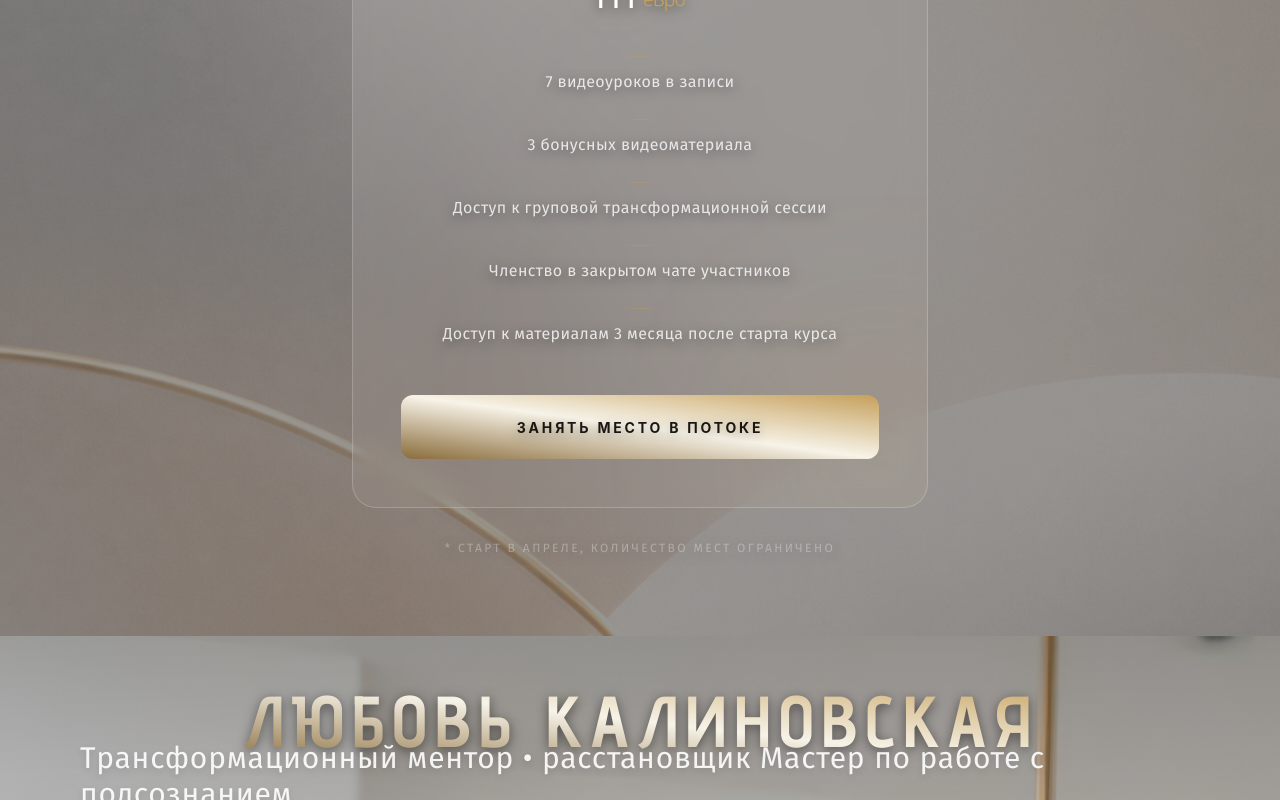
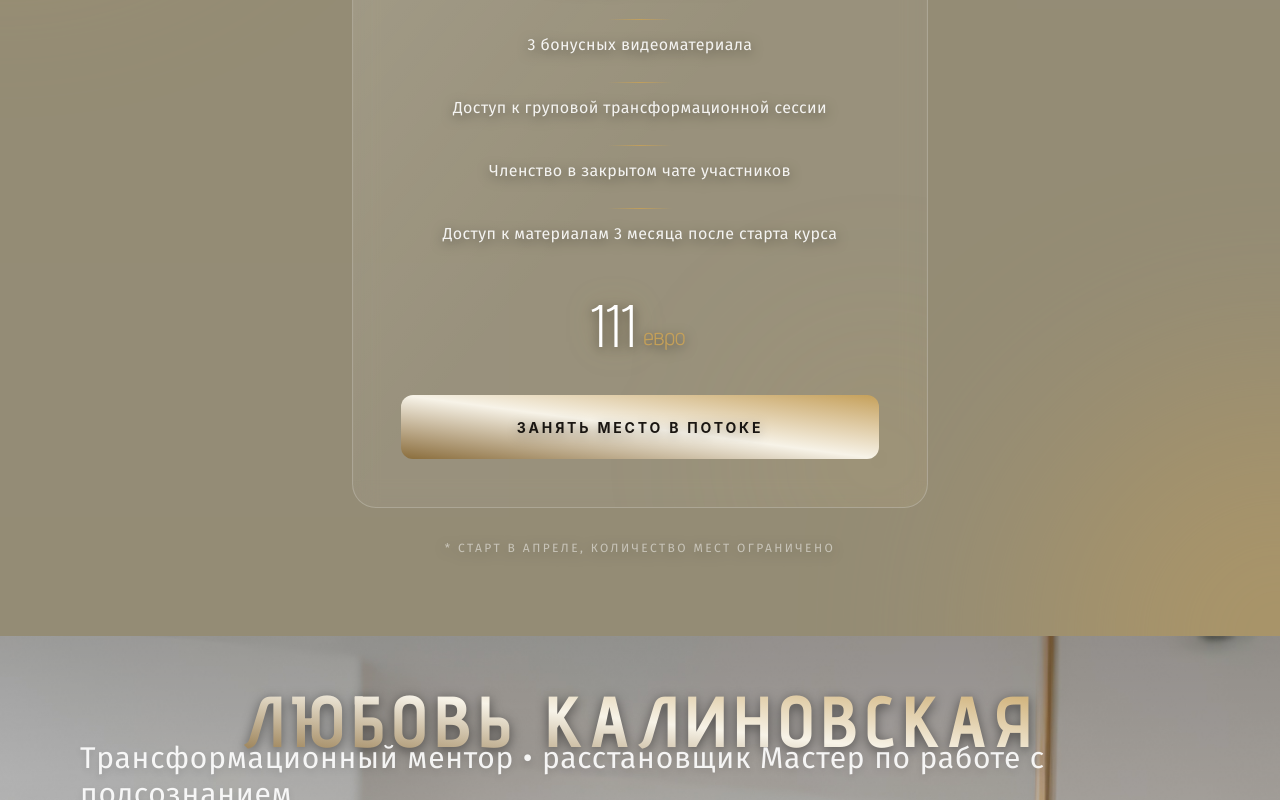
Before and after one commit to Claw99/liubov_course, a React (Vite) app: page / in a window 1280 px wide. Shown: the part 3040-3840 px from the top of the page. Built offline with nearby package versions, Linux system fonts and the light colour scheme.

Commit message:
feat: changing pre cast12345678

```diff
--- a/src/sections/Pricing.jsx
+++ b/src/sections/Pricing.jsx
@@ -19,15 +19,13 @@ export const Pricing = () => {
   return (
     <section
       id="pricing"
-      className="relative bg-[#1a1612] py-20 px-5 overflow-hidden"
-      style={{
-        backgroundImage:
-          "linear-gradient(to bottom, rgba(26, 22, 18, 0.45), rgba(26, 22, 18, 0.45)), url('/pricebg.PNG')",
-        backgroundSize: "cover",
-        backgroundPosition: "center",
-        backgroundAttachment: "fixed",
-      }}
+      className="relative bg-[#D4C8A8] py-20 px-5 overflow-hidden"
     >
+      <div className="absolute inset-0 bg-black/30 pointer-events-none z-0" />
+      {/* Золотые переливы по углам (оба в насыщенном бронзовом стиле) */}
+      {/* БЛАГОРОДНЫЕ ЗОЛОТЫЕ ПЕРЕЛИВЫ (Античное золото, без желтизны) */}
+      <div className="absolute top-0 left-0 w-[500px] h-[500px] bg-[#C5A059] opacity-45 blur-[120px] rounded-full -translate-x-1/2 -translate-y-1/2 pointer-events-none z-0" />
+      <div className="absolute bottom-0 right-0 w-[500px] h-[500px] bg-[#C5A059] opacity-45 blur-[120px] rounded-full translate-x-1/2 translate-y-1/2 pointer-events-none z-0" />
       <div className="max-w-xl mx-auto flex flex-col gap-8">
         {/* Заголовок секции */}
         <div className="text-center">
@@ -61,6 +59,17 @@ export const Pricing = () => {
                   {plan.description}
                 </p>
 
+                {/* Список фич */}
+                <ul className="w-full space-y-6 mb-12">
+                  {plan.features.map((feature, fKey) => (
+                    <li key={fKey} className="flex flex-col items-center gap-3">
+                      <div className="w-16 h-[1px] bg-gradient-to-r from-transparent via-[#c5a059] to-transparent opacity-90" />
+                      <span className="font-fira text-white/90 text-md md:text-base tracking-wide leading-relaxed drop-shadow-[0_3px_6px_rgba(0,0,0,0.5)]">
+                        {feature}
+                      </span>
+                    </li>
+                  ))}
+                </ul>
                 {/* Цена */}
                 <div className="text-6xl font-advent text-white mb-10 flex items-start justify-center drop-shadow-[0_3px_6px_rgba(0,0,0,0.5)]">
                   <span className="drop-shadow-[0_0_15px_rgba(197,160,89,0.3)]">
@@ -70,18 +79,6 @@ export const Pricing = () => {
                     евро
                   </span>
                 </div>
-
-                {/* Список фич */}
-                <ul className="w-full space-y-6 mb-12">
-                  {plan.features.map((feature, fKey) => (
-                    <li key={fKey} className="flex flex-col items-center gap-3">
-                      <div className="w-8 h-[1px] bg-gradient-to-r from-transparent via-[#c5a059] to-transparent opacity-40" />
-                      <span className="font-fira text-white/80 text-sm md:text-base tracking-wide leading-relaxed drop-shadow-[0_3px_6px_rgba(0,0,0,0.5)]">
-                        {feature}
-                      </span>
-                    </li>
-                  ))}
-                </ul>
 
                 {/* Кнопка */}
                 <button
@@ -107,7 +104,7 @@ export const Pricing = () => {
         ))}
 
         {/* Подпись под тарифом */}
-        <p className="text-center text-white/30 font-fira text-xs tracking-[0.2em] uppercase drop-shadow-[0_3px_6px_rgba(0,0,0,0.5)]">
+        <p className="text-center text-white/50 font-fira text-xs tracking-[0.2em] uppercase drop-shadow-[0_3px_6px_rgba(0,0,0,0.5)]">
           * Старт в апреле, количество мест ограничено
         </p>
       </div>
```
